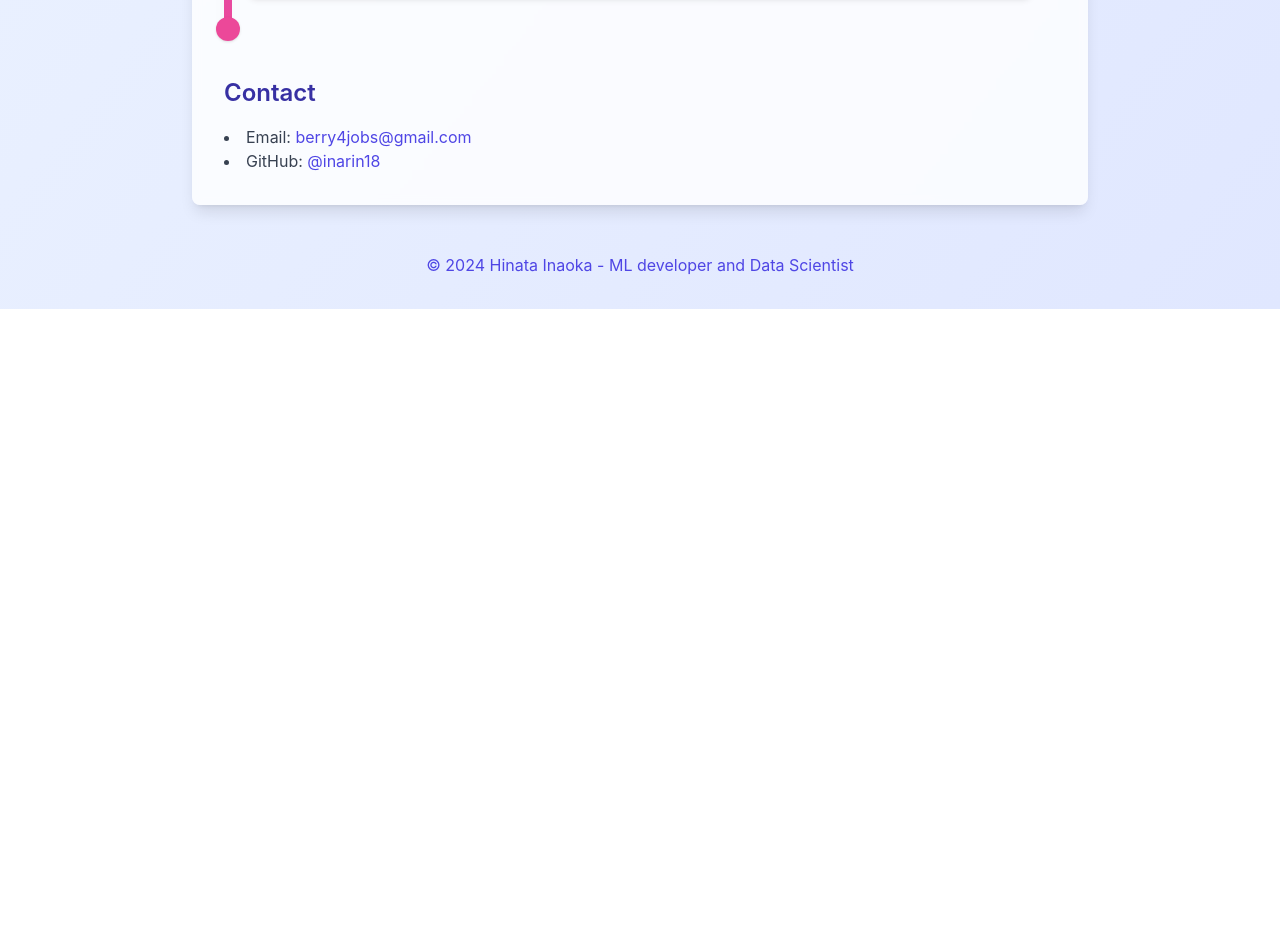
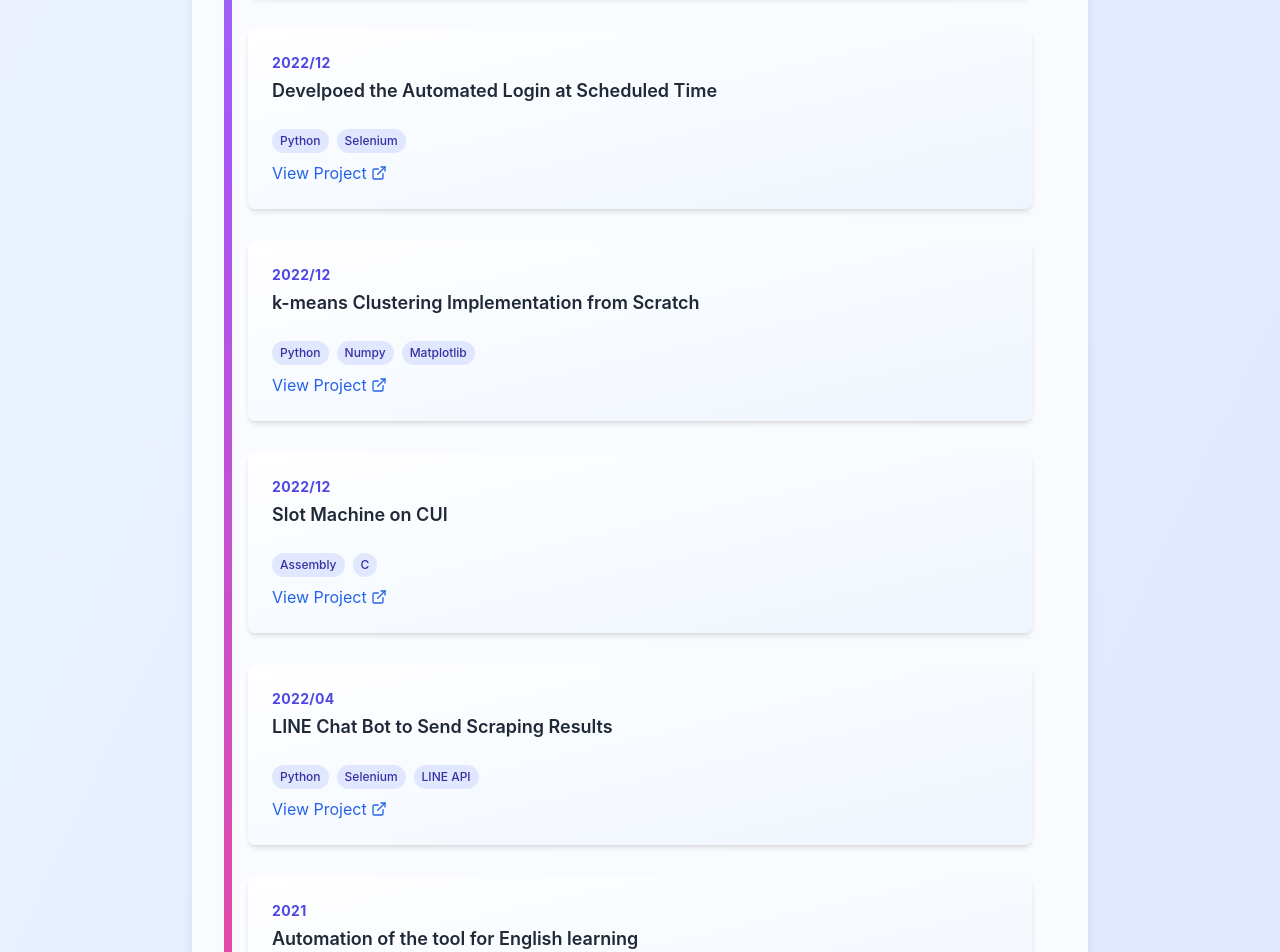
Before and after one commit to inarin18/portfolio, a React (Create React App) app: page /1 in a window 1280 px wide. Shown: the part 1360-2312 px from the top of the page. Before the commit the page ends 1669 px from the top, so only its background shows below. Built offline with nearby package versions, Linux system fonts and the light colour scheme.

Commit message:
add some projects

```diff
--- a/src/components/Projects.js
+++ b/src/components/Projects.js
@@ -4,6 +4,8 @@ import EnglishConversationAppJa from '../articles/Ja/EnglishConversationApp';
 import EnglishConversationAppEn from '../articles/En/EnglishConversationApp';
 import ElasticDeformationJa from '../articles/Ja/ElasticDeformation';
 import ElasticDeformationEn from '../articles/En/ElasticDeformation';
+import RPACallJa from '../articles/Ja/RPACall';
+import RPACallEn from '../articles/En/RPACall';
 
 const projects = [
     {
@@ -39,7 +41,62 @@ const projects = [
         technologies: ["Python", "NumPy", "Pillow", "Image Processing"],
         article: ElasticDeformationEn,
         articleJa: ElasticDeformationJa
-    }
+    },
+    {
+        title: "Develpoed the Automated Login at Scheduled Time",
+        titleJa: "定刻自動ログインの開発",
+        description: "",
+        descriptionJa: "",
+        date: "2022/12",
+        link: "#",
+        technologies: ["Python", "Selenium"],
+        article: RPACallEn,
+        articleJa: RPACallJa
+    },
+    {
+        title: "k-means Clustering Implementation from Scratch",
+        titleJa: "k-means クラスタリングをスクラッチから実装",
+        description: "",
+        descriptionJa: "",
+        date: "2022/12",
+        link: "#",
+        technologies: ["Python", "Numpy", "Matplotlib"],
+        article: RPACallEn,
+        articleJa: RPACallJa
+    },
+    {
+        title: "Slot Machine on CUI",
+        titleJa: "CUI 上で動くスロットマシーン",
+        description: "",
+        descriptionJa: "",
+        date: "2022/12",
+        link: "#",
+        technologies: ["Assembly", "C"],
+        article: RPACallEn,
+        articleJa: RPACallJa
+    },
+    {
+        title: "LINE Chat Bot to Send Scraping Results",
+        titleJa: "スクレイピング結果を送信する LINE Chat Bot",
+        description: "",
+        descriptionJa: "",
+        date: "2022/04",
+        link: "#",
+        technologies: ["Python", "Selenium", "LINE API"],
+        article: RPACallEn,
+        articleJa: RPACallJa
+    },
+    {
+        title: "Automation of the tool for English learning",
+        titleJa: "学内英語学習ツールの自動化",
+        description: "",
+        descriptionJa: "",
+        date: "2021",
+        link: "#",
+        technologies: ["Python", "Selenium"],
+        article: RPACallEn,
+        articleJa: RPACallJa
+    },
 ];
 
 export default projects;
```
